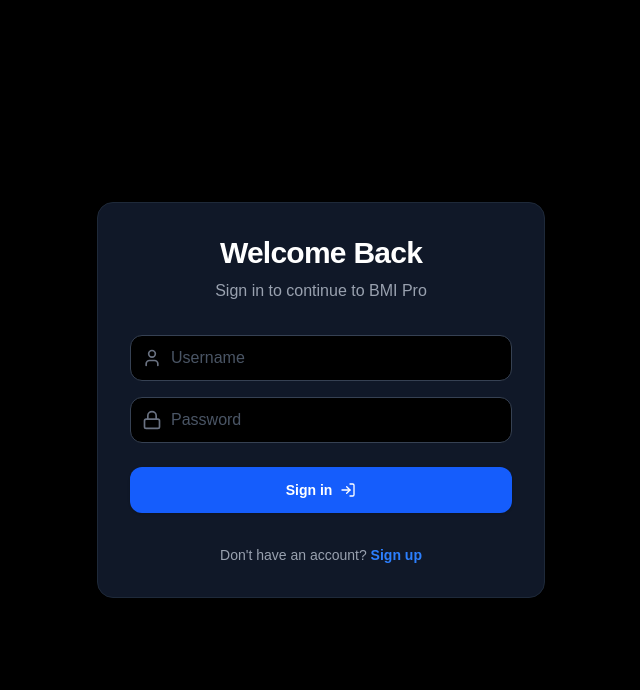
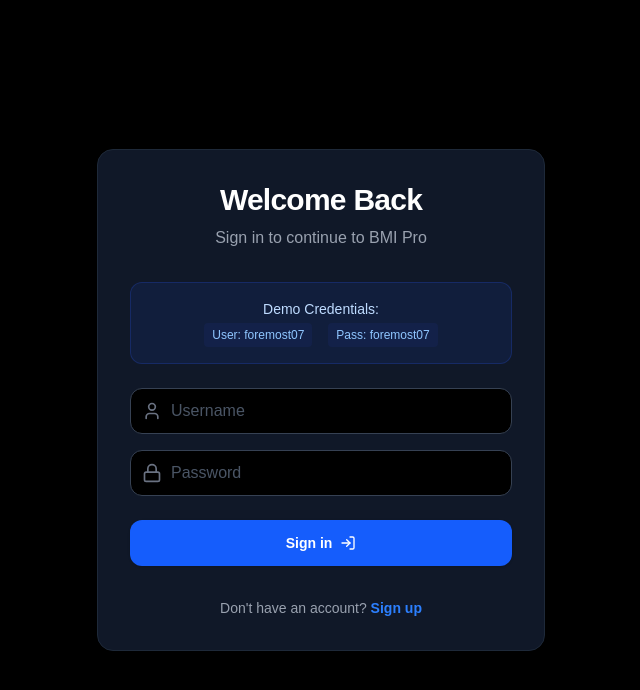
Before and after one commit to natthakit312/bmi, a Next.js app: page /login in a window 1280 px wide. Shown: the top 690 px of the page, without its empty margins (319-959 px from the left). Built offline with nearby package versions, Linux system fonts and the light colour scheme.

Commit message:
Add demo credentials display to login page

```diff
--- a/src/app/login/page.tsx
+++ b/src/app/login/page.tsx
@@ -55,6 +55,14 @@
         <div className="text-center">
           <h1 className="text-3xl font-black text-white tracking-tight">Welcome Back</h1>
           <p className="mt-2 text-gray-400 font-medium">Sign in to continue to BMI Pro</p>
+        </div>
+
+        <div className="bg-blue-900/20 border border-blue-900/50 p-4 rounded-xl mb-6 text-center">
+            <p className="text-blue-200 text-sm font-medium mb-1">Demo Credentials:</p>
+            <div className="flex justify-center gap-4 text-xs text-blue-300">
+              <span className="bg-blue-950/50 px-2 py-1 rounded">User: foremost07</span>
+              <span className="bg-blue-950/50 px-2 py-1 rounded">Pass: foremost07</span>
+            </div>
         </div>
 
         <form onSubmit={handleSubmit} className="space-y-6">
```
